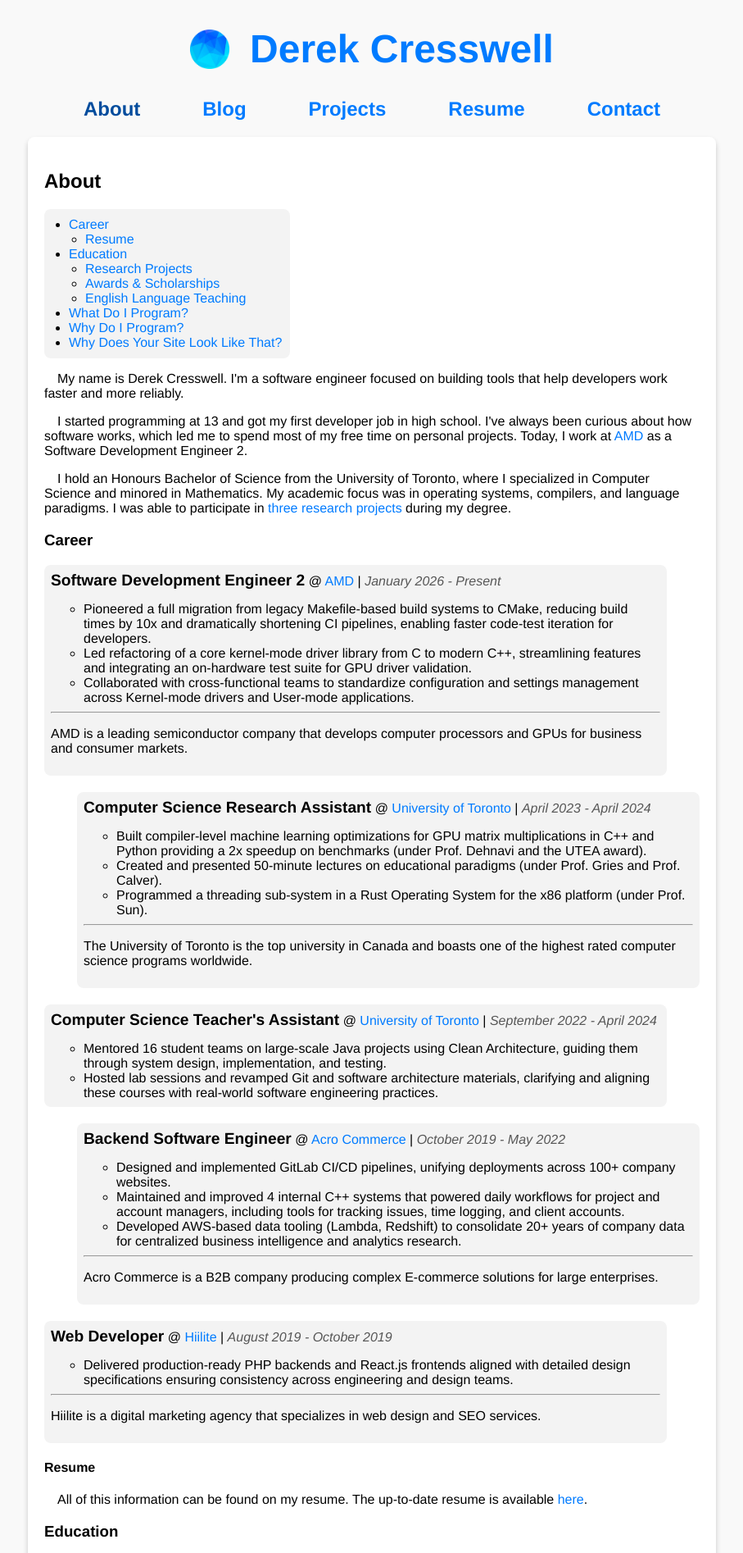
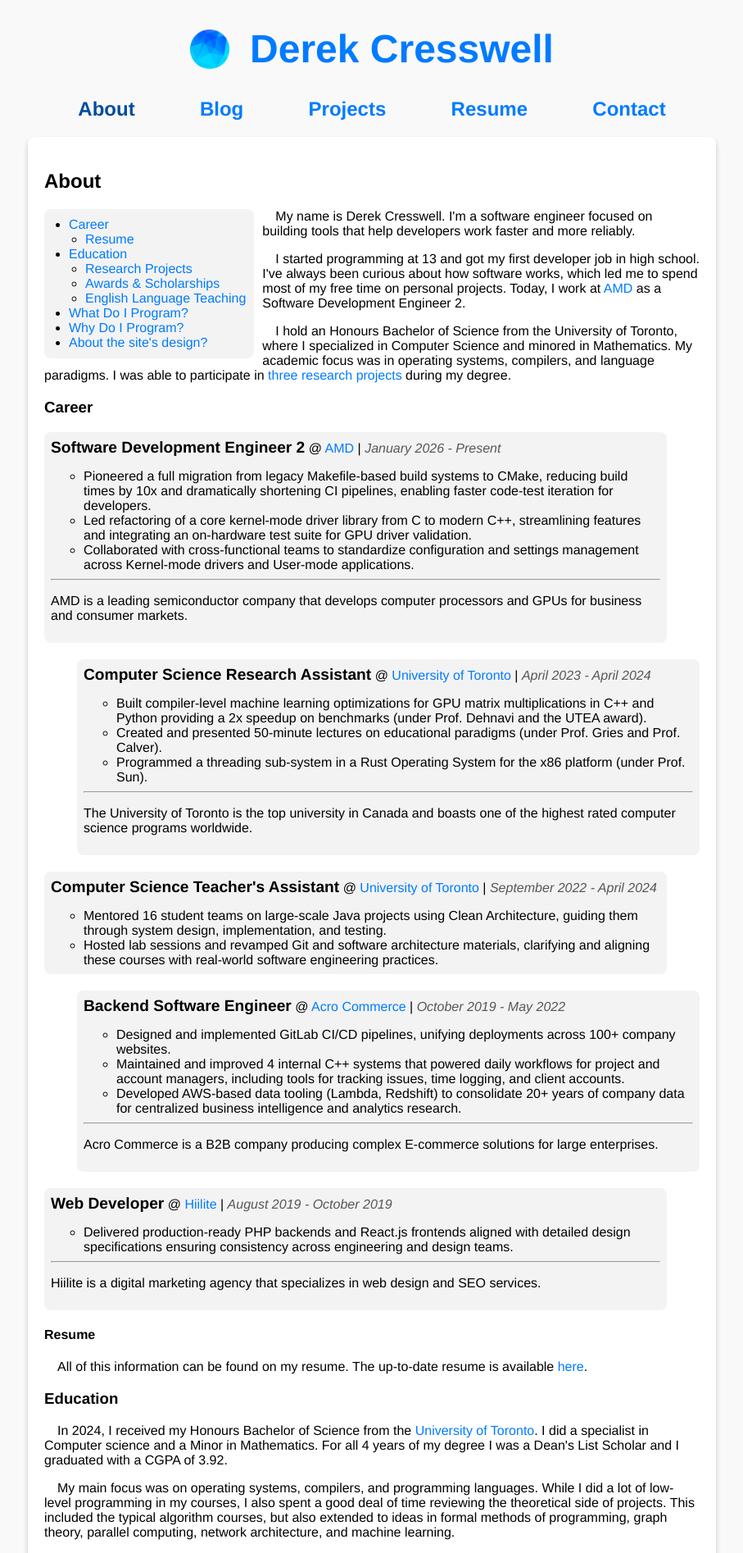
Before and after one commit to DerekCresswell/DerekCresswell.github.io, a Jekyll site: the page built from about.html, in a window 1280 px wide. Shown: the top 1894 px of the page at 82% size, without its empty margins (186-1093 px from the left). Built offline with Jekyll 4.4.1, drawn with Linux system fonts in a browser that asks for light colours; some of the changed text lies outside the part shown.

Commit message:
Changes About TOC display

```diff
--- a/about.html
+++ b/about.html
@@ -17,7 +17,7 @@ title: About
         </ul>
         <li><a href="#what-do-i-program">What Do I Program?</a></li>
         <li><a href="#why-do-i-program">Why Do I Program?</a></li>
-        <li><a href="#why-does-your-site-look-like-that">Why Does Your Site Look Like That?</a></li>
+        <li><a href="#why-does-your-site-look-like-that">About the site's design?</a></li>
     </ul>
 </div>
 
@@ -238,7 +238,7 @@ title: About
         If I'm going to be working on code for the rest of my life, I might as well do it with some pride!
     </p>
 
-    <h3 id="why-does-your-site-look-like-that">Why Does Your Site Look Like That?</h3>
+    <h3 id="why-does-your-site-look-like-that">About the site's design?</h3>
     <p>
         Well, I'm a programmer, not an artist.
         I don't want to waste my time on some cheap tricks to make this look fancy, or reactive.
--- a/assets/css/style.css
+++ b/assets/css/style.css
@@ -53,6 +53,10 @@ a:hover {
     margin: 0;
     justify-content: space-evenly;
     width: 100%;
+}
+
+.nav-links li {
+    margin: 0 10px;
 }
 
 .active-link {
@@ -122,6 +126,8 @@ a:hover {
     background-color: #f3f3f3;
     border-radius: 8px;
     width: fit-content;
+    margin-right: 10px;
+    float: left;
 }
 
 .table-of-contents ul {
```
